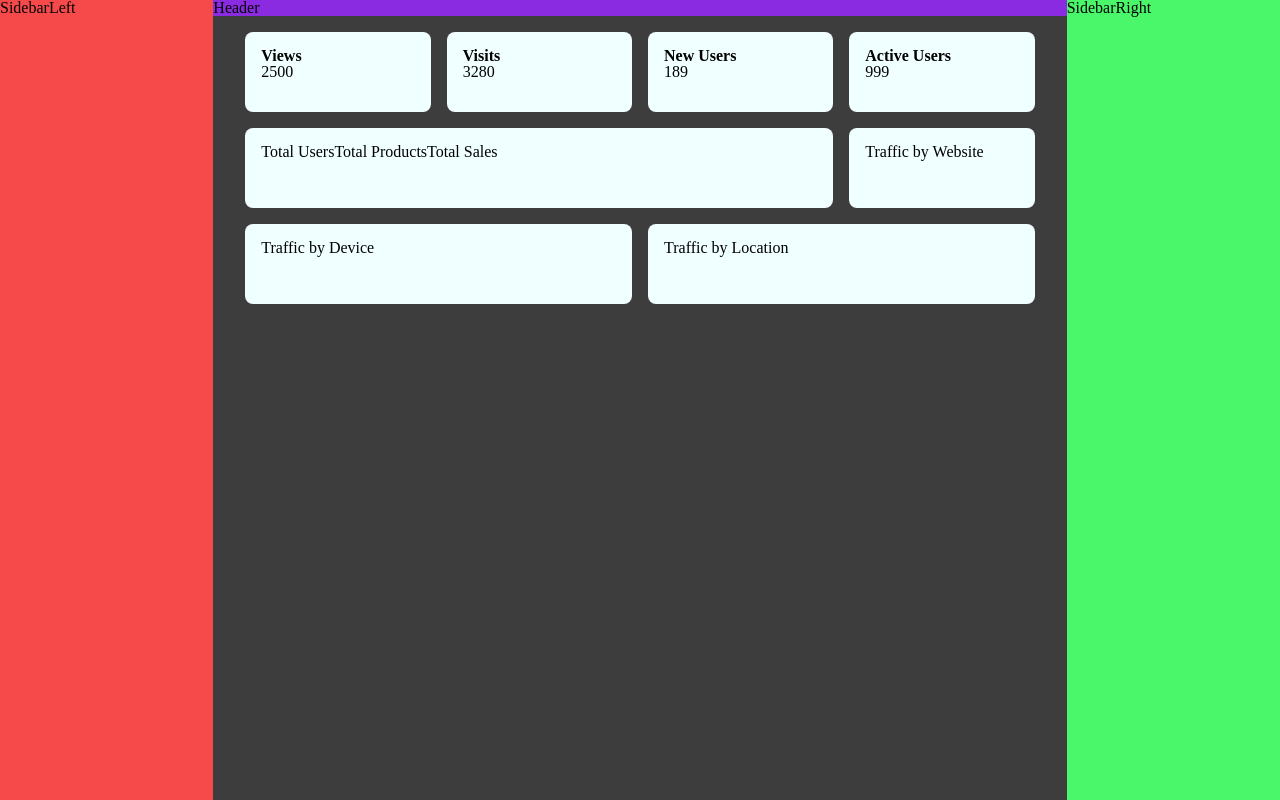
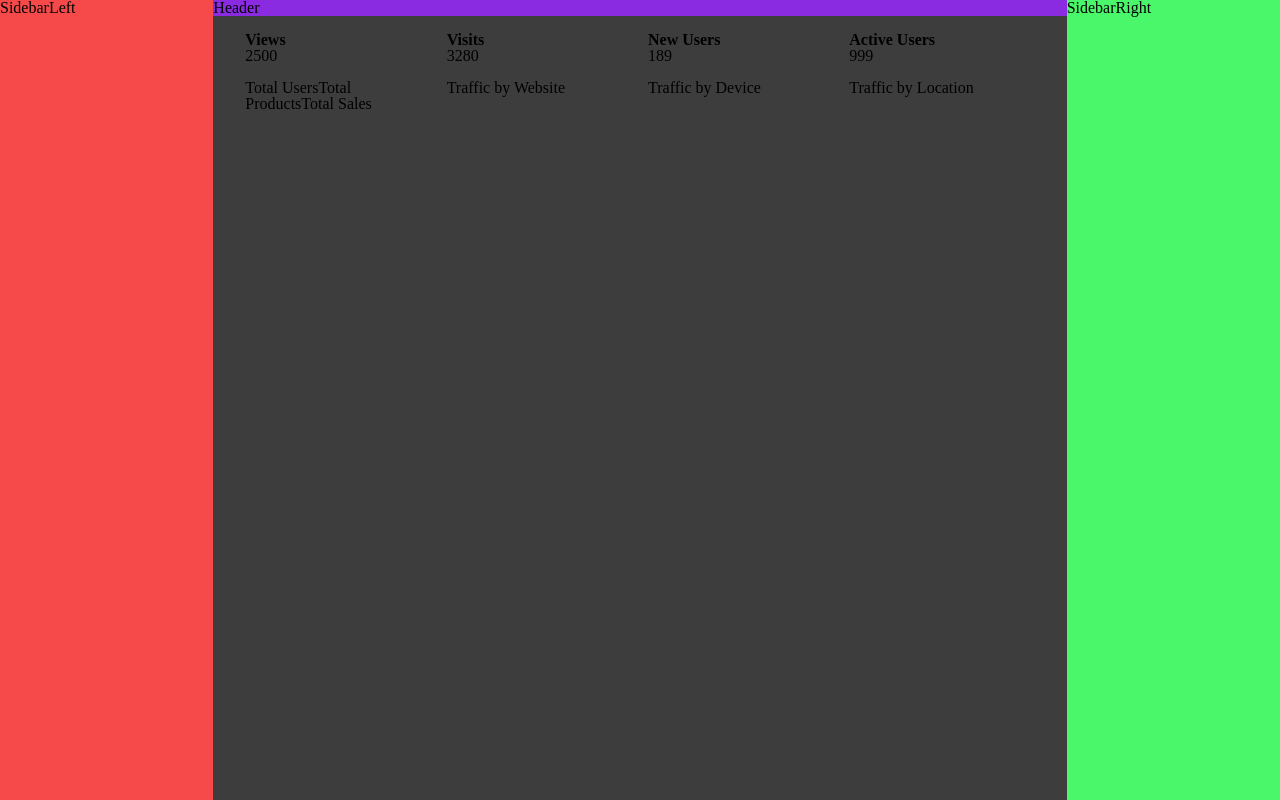
Before and after one commit to rodrigoronin/krab-admin-dashboard, a React (Vite) app: page / in a window 1280 px wide. Built offline with nearby package versions, Linux system fonts and the light colour scheme.

Commit message:
refactor: reestructured grid template

```diff
--- a/src/styles/Overview.module.css
+++ b/src/styles/Overview.module.css
@@ -3,40 +3,22 @@
   gap: 1rem;
   grid-template-columns: 1fr 1fr 1fr 1fr;
   grid-template-areas:
-    "grid-item-1 grid-item-2 grid-item-3 grid-item-4"
-    "grid-item-5 grid-item-5 grid-item-5 grid-item-6"
-    "grid-item-7 grid-item-7 grid-item-8 grid-item-8";
+    "metric metric metric metric"
+    "chart-xs chart-xs chart-xs chart-sm"
+    "chart-md chart-md chart-md chart-md";
   padding: 1rem 2rem;
 }
 
-.grid-item-1 {
-  grid-area: grid-item-1;
+.chart-xs {
+  grid-area: chart-xs;
 }
-.grid-item-2 {
-  grid-area: grid-item-2;
+.chart-sm {
+  grid-area: chart-sm;
 }
-.grid-item-3 {
-  grid-area: grid-item-3;
+.chart-md {
+  grid-area: chart-md;
+
+  display: grid;
+  grid-template-columns: 2fr 2fr;
+  gap: 1rem;
 }
-.grid-item-4 {
-  grid-area: grid-item-4;
-}
-.grid-item-5 {
-  grid-area: grid-item-5;
-}
-.grid-item-6 {
-  grid-area: grid-item-6;
-}
-.grid-item-7 {
-  grid-area: grid-item-7;
-}
-.grid-item-8 {
-  grid-area: grid-item-8;
-}
-
-.card {
-  background-color: azure;
-  padding: 1rem;
-  border-radius: 8px;
-  height: 5rem;
-}
```
